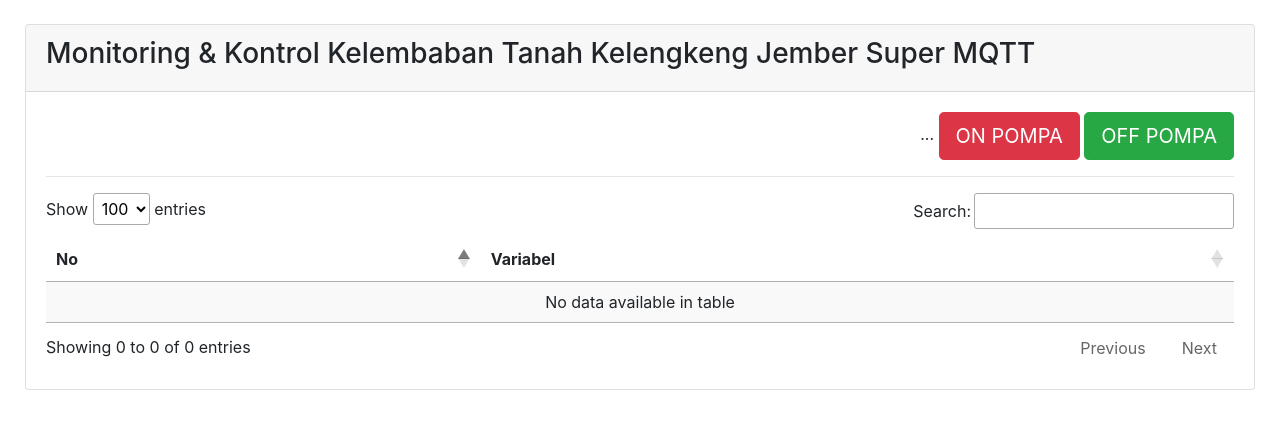
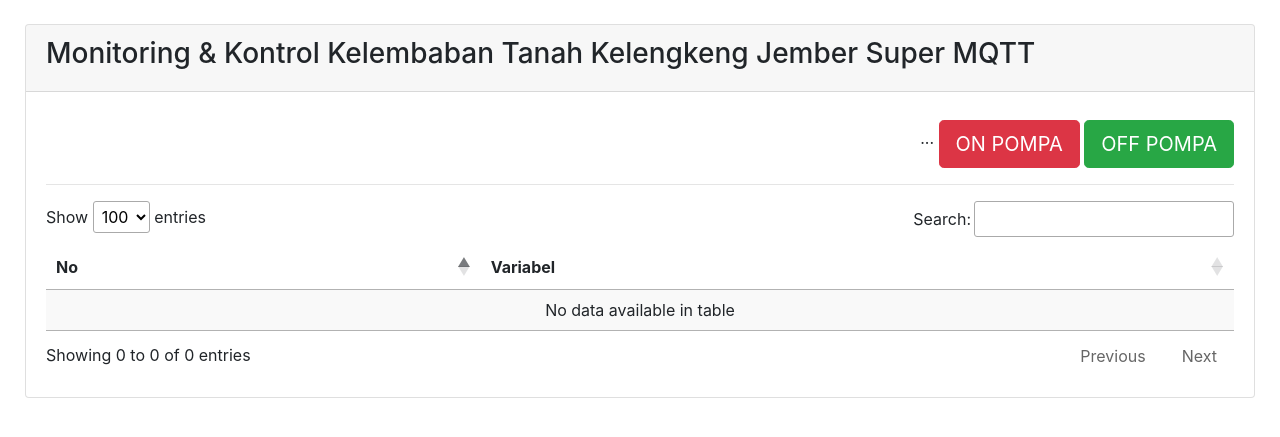
Before and after one commit to psmail8535/keris-iot, a Flask app: page / in a window 1280 px wide. Shown: the part 25-462 px from the top of the page. Run offline with Flask 2, Linux system fonts and the light colour scheme; data that the repository does not hold is empty; some libraries are stand-ins or nearby versions.

Commit message:
Update index.html

```diff
--- a/templates/index.html
+++ b/templates/index.html
@@ -328,10 +328,10 @@ function off_aktuator() {
 
 								<div class="row">
 									<div class="col-lg-12 text-right">
-										<span id=result>...</span>
+										<span class="label mt-2" id=result>...</span>
 
-										<button class="btn btn-lg btn-danger" id="on_akt" name="on_akt"  onclick="on_aktuator()">ON POMPA</button>
-										<button class="btn btn-lg btn-success" id="off_akt" name="off_akt"  onclick="off_aktuator()">OFF POMPA</button>
+										<button class="btn btn-lg btn-danger  mt-2" id="on_akt" name="on_akt"  onclick="on_aktuator()">ON POMPA</button>
+										<button class="btn btn-lg btn-success mt-2" id="off_akt" name="off_akt"  onclick="off_aktuator()">OFF POMPA</button>
 
 										<!--- &nbsp;Count: <span id=count>0</span>	-->
 
```
